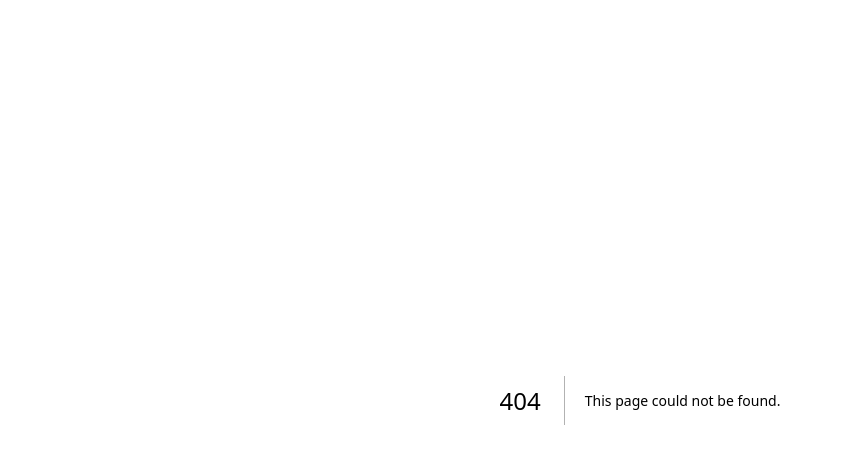
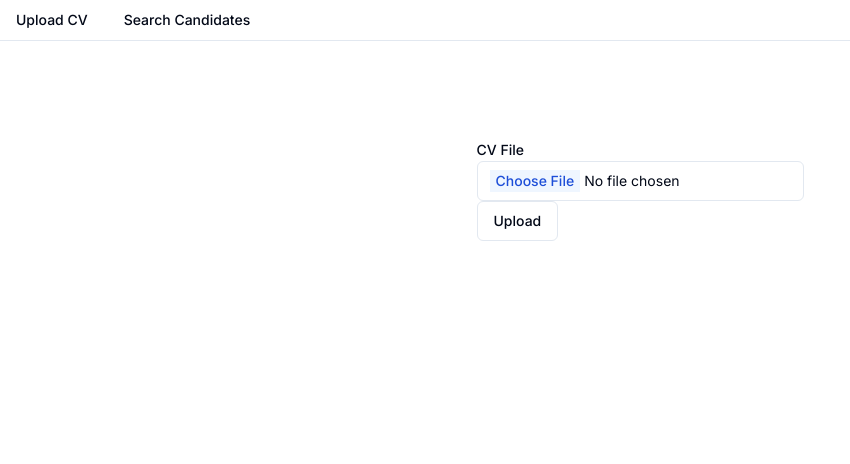
Before and after one commit to G0m1namm/recruit-rocket-hackathon, a Next.js app in the folder frontend/: page /upload-cv in a window 1280 px wide. Before the commit this address had no page. Shown: the top 464 px of the page, without its empty margins (0-850 px from the left). Built offline with nearby package versions, Linux system fonts and the light colour scheme.

Commit message:
feature: add upload cv page and initial nav bar

```diff
--- /dev/null
+++ b/frontend/app/api/upload/route.ts
@@ -0,0 +1,22 @@
+import { writeFile } from 'fs/promises'
+import { NextRequest, NextResponse } from 'next/server'
+
+export async function POST(request: NextRequest) {
+  const data = await request.formData()
+  const file: File | null = data.get('file') as unknown as File
+
+  if (!file) {
+    return NextResponse.json({ success: false })
+  }
+
+  const bytes = await file.arrayBuffer()
+  const buffer = Buffer.from(bytes)
+
+  // With the file data in the buffer, you can do whatever you want with it.
+  // For this, we'll just write it to the filesystem in a new location
+  const path = `public/upload/${file.name}`
+  await writeFile(path, buffer)
+  console.log(`open ${path} to see the uploaded file`)
+
+  return NextResponse.json({ success: true })
+}
--- a/frontend/app/layout.tsx
+++ b/frontend/app/layout.tsx
@@ -3,25 +3,30 @@
 import { Inter } from 'next/font/google'
 import ReactQueryProvider from './chat/components/react-query-provider'
 import { TooltipProvider } from '@/components/ui/tooltip'
-
+import { Toaster } from 'sonner';
+import Navbar from "@/components/ui/navbar"
 const inter = Inter({ subsets: ['latin'] })
 
 export const metadata: Metadata = {
   title: 'Create Next App',
-  description: 'Generated by create next app'
+  description: 'Generated by create next app',
 }
 
 export default function RootLayout({
-  children
+  children,
 }: {
   children: React.ReactNode
 }) {
   return (
     <ReactQueryProvider>
-      <TooltipProvider>
-        <html lang="en">
-          <body className={inter.className}>{children}</body>
-        </html>
+    <TooltipProvider>
+      <html lang="en">
+        <body className={inter.className}>
+          <Navbar />
+          {children}
+          <Toaster />
+        </body>
+      </html>
       </TooltipProvider>
     </ReactQueryProvider>
   )
--- /dev/null
+++ b/frontend/app/upload-cv/page.tsx
@@ -0,0 +1,53 @@
+'use client';
+import { Input } from "@/components/ui/input"
+import { Label } from "@/components/ui/label"
+import { Button } from "@/components/ui/button"
+import { toast } from 'sonner'
+import { useState, useRef } from 'react'
+
+export default function Page() {
+  const [file, setFile] = useState<File>()
+  const fileInputRef = useRef<HTMLInputElement | null>(null); // Reference to the file input
+
+  const onSubmit = async (e: React.FormEvent<HTMLFormElement>) => {
+    e.preventDefault()
+    if (!file) return
+
+    try {
+      const data = new FormData()
+      data.set('file', file)
+
+      const res = await fetch('/api/upload', {
+        method: 'POST',
+        body: data
+      })
+      // handle the error
+      if (!res.ok) throw new Error(await res.text())
+
+      // Clear the file input by resetting the form
+     if (fileInputRef.current) {
+        fileInputRef.current.value = ''; // Reset the file input value to clear it
+      }
+
+      toast.success('File ' + file?.name + ' was uploaded successfully')
+      setFile(undefined)
+    } catch (e: any) {
+      // Handle errors here
+      toast.error('The file couldn\'t be uploaded')
+      console.error(e)
+    }
+  }
+
+  return <main className="flex min-h-screen flex-col items-center justify-between p-24">
+     <form onSubmit={onSubmit}>
+       <Label htmlFor="cv">CV File</Label>
+       <Input id="cv" type="file" name="file"
+        onChange={(e) => setFile(e.target.files?.[0])}
+        accept=".pdf"
+        ref={fileInputRef}
+        className="file:bg-blue-50 file:text-blue-700 hover:file:bg-blue-100" />
+
+      <Button type="submit"  variant="outline" value="Upload">Upload</Button>
+    </form>
+  </main>
+}
--- a/frontend/components/ui/button.tsx
+++ b/frontend/components/ui/button.tsx
@@ -1,35 +1,35 @@
-import * as React from 'react'
-import { Slot } from '@radix-ui/react-slot'
-import { cva, type VariantProps } from 'class-variance-authority'
+import * as React from "react"
+import { Slot } from "@radix-ui/react-slot"
+import { cva, type VariantProps } from "class-variance-authority"
 
-import { cn } from '@/lib/utils'
+import { cn } from "@/lib/utils"
 
 const buttonVariants = cva(
-  'inline-flex items-center justify-center rounded-md text-sm font-medium ring-offset-background transition-colors focus-visible:outline-none focus-visible:ring-2 focus-visible:ring-ring focus-visible:ring-offset-2 disabled:pointer-events-none disabled:opacity-50',
+  "inline-flex items-center justify-center rounded-md text-sm font-medium ring-offset-background transition-colors focus-visible:outline-none focus-visible:ring-2 focus-visible:ring-ring focus-visible:ring-offset-2 disabled:pointer-events-none disabled:opacity-50",
   {
     variants: {
       variant: {
-        default: 'bg-primary text-primary-foreground hover:bg-primary/90',
+        default: "bg-primary text-primary-foreground hover:bg-primary/90",
         destructive:
-          'bg-destructive text-destructive-foreground hover:bg-destructive/90',
+          "bg-destructive text-destructive-foreground hover:bg-destructive/90",
         outline:
-          'border border-input bg-background hover:bg-accent hover:text-accent-foreground',
+          "border border-input bg-background hover:bg-accent hover:text-accent-foreground",
         secondary:
-          'bg-secondary text-secondary-foreground hover:bg-secondary/80',
-        ghost: 'hover:bg-accent hover:text-accent-foreground',
-        link: 'text-primary underline-offset-4 hover:underline'
+          "bg-secondary text-secondary-foreground hover:bg-secondary/80",
+        ghost: "hover:bg-accent hover:text-accent-foreground",
+        link: "text-primary underline-offset-4 hover:underline",
       },
       size: {
-        default: 'h-10 px-4 py-2',
-        sm: 'h-9 rounded-md px-3',
-        lg: 'h-11 rounded-md px-8',
-        icon: 'h-10 w-10'
-      }
+        default: "h-10 px-4 py-2",
+        sm: "h-9 rounded-md px-3",
+        lg: "h-11 rounded-md px-8",
+        icon: "h-10 w-10",
+      },
     },
     defaultVariants: {
-      variant: 'default',
-      size: 'default'
-    }
+      variant: "default",
+      size: "default",
+    },
   }
 )
 
@@ -41,7 +41,7 @@
 
 const Button = React.forwardRef<HTMLButtonElement, ButtonProps>(
   ({ className, variant, size, asChild = false, ...props }, ref) => {
-    const Comp = asChild ? Slot : 'button'
+    const Comp = asChild ? Slot : "button"
     return (
       <Comp
         className={cn(buttonVariants({ variant, size, className }))}
@@ -51,6 +51,6 @@
     )
   }
 )
-Button.displayName = 'Button'
+Button.displayName = "Button"
 
 export { Button, buttonVariants }
--- /dev/null
+++ b/frontend/components/ui/navbar.tsx
@@ -0,0 +1,42 @@
+'use client'
+import React from "react";
+import Link from "next/link";
+import {
+  NavigationMenu,
+  NavigationMenuContent,
+  NavigationMenuIndicator,
+  NavigationMenuItem,
+  NavigationMenuLink,
+  NavigationMenuList,
+  NavigationMenuTrigger,
+  navigationMenuTriggerStyle,
+  NavigationMenuViewport,
+} from "@/components/ui/navigation-menu"
+
+const Navbar = () => {
+    return (
+      <header className="supports-backdrop-blur:bg-background/60 sticky top-0 z-50 w-full border-b bg-background/95 backdrop-blur">
+       <NavigationMenu className="items-center">
+        <NavigationMenuList>
+        <NavigationMenuItem>
+          <Link href="/upload-cv" legacyBehavior passHref>
+            <NavigationMenuLink className={navigationMenuTriggerStyle()}>
+              Upload CV
+            </NavigationMenuLink>
+          </Link>
+        </NavigationMenuItem>
+        <NavigationMenuItem>
+          <Link href="/upload-cv" legacyBehavior passHref>
+            <NavigationMenuLink className={navigationMenuTriggerStyle()}>
+              Search Candidates
+            </NavigationMenuLink>
+          </Link>
+        </NavigationMenuItem>
+
+        </NavigationMenuList>
+      </NavigationMenu>
+      </header>
+    );
+  };
+
+  export default Navbar;
--- /dev/null
+++ b/frontend/components/ui/navigation-menu.tsx
@@ -0,0 +1,128 @@
+import * as React from "react"
+import * as NavigationMenuPrimitive from "@radix-ui/react-navigation-menu"
+import { cva } from "class-variance-authority"
+import { ChevronDown } from "lucide-react"
+
+import { cn } from "@/lib/utils"
+
+const NavigationMenu = React.forwardRef<
+  React.ElementRef<typeof NavigationMenuPrimitive.Root>,
+  React.ComponentPropsWithoutRef<typeof NavigationMenuPrimitive.Root>
+>(({ className, children, ...props }, ref) => (
+  <NavigationMenuPrimitive.Root
+    ref={ref}
+    className={cn(
+      "relative z-10 flex max-w-max flex-1 items-center justify-center",
+      className
+    )}
+    {...props}
+  >
+    {children}
+    <NavigationMenuViewport />
+  </NavigationMenuPrimitive.Root>
+))
+NavigationMenu.displayName = NavigationMenuPrimitive.Root.displayName
+
+const NavigationMenuList = React.forwardRef<
+  React.ElementRef<typeof NavigationMenuPrimitive.List>,
+  React.ComponentPropsWithoutRef<typeof NavigationMenuPrimitive.List>
+>(({ className, ...props }, ref) => (
+  <NavigationMenuPrimitive.List
+    ref={ref}
+    className={cn(
+      "group flex flex-1 list-none items-center justify-center space-x-1",
+      className
+    )}
+    {...props}
+  />
+))
+NavigationMenuList.displayName = NavigationMenuPrimitive.List.displayName
+
+const NavigationMenuItem = NavigationMenuPrimitive.Item
+
+const navigationMenuTriggerStyle = cva(
+  "group inline-flex h-10 w-max items-center justify-center rounded-md bg-background px-4 py-2 text-sm font-medium transition-colors hover:bg-accent hover:text-accent-foreground focus:bg-accent focus:text-accent-foreground focus:outline-none disabled:pointer-events-none disabled:opacity-50 data-[active]:bg-accent/50 data-[state=open]:bg-accent/50"
+)
+
+const NavigationMenuTrigger = React.forwardRef<
+  React.ElementRef<typeof NavigationMenuPrimitive.Trigger>,
+  React.ComponentPropsWithoutRef<typeof NavigationMenuPrimitive.Trigger>
+>(({ className, children, ...props }, ref) => (
+  <NavigationMenuPrimitive.Trigger
+    ref={ref}
+    className={cn(navigationMenuTriggerStyle(), "group", className)}
+    {...props}
+  >
+    {children}{" "}
+    <ChevronDown
+      className="relative top-[1px] ml-1 h-3 w-3 transition duration-200 group-data-[state=open]:rotate-180"
+      aria-hidden="true"
+    />
+  </NavigationMenuPrimitive.Trigger>
+))
+NavigationMenuTrigger.displayName = NavigationMenuPrimitive.Trigger.displayName
+
+const NavigationMenuContent = React.forwardRef<
+  React.ElementRef<typeof NavigationMenuPrimitive.Content>,
+  React.ComponentPropsWithoutRef<typeof NavigationMenuPrimitive.Content>
+>(({ className, ...props }, ref) => (
+  <NavigationMenuPrimitive.Content
+    ref={ref}
+    className={cn(
+      "left-0 top-0 w-full data-[motion^=from-]:animate-in data-[motion^=to-]:animate-out data-[motion^=from-]:fade-in data-[motion^=to-]:fade-out data-[motion=from-end]:slide-in-from-right-52 data-[motion=from-start]:slide-in-from-left-52 data-[motion=to-end]:slide-out-to-right-52 data-[motion=to-start]:slide-out-to-left-52 md:absolute md:w-auto ",
+      className
+    )}
+    {...props}
+  />
+))
+NavigationMenuContent.displayName = NavigationMenuPrimitive.Content.displayName
+
+const NavigationMenuLink = NavigationMenuPrimitive.Link
+
+const NavigationMenuViewport = React.forwardRef<
+  React.ElementRef<typeof NavigationMenuPrimitive.Viewport>,
+  React.ComponentPropsWithoutRef<typeof NavigationMenuPrimitive.Viewport>
+>(({ className, ...props }, ref) => (
+  <div className={cn("absolute left-0 top-full flex justify-center")}>
+    <NavigationMenuPrimitive.Viewport
+      className={cn(
+        "origin-top-center relative mt-1.5 h-[var(--radix-navigation-menu-viewport-height)] w-full overflow-hidden rounded-md border bg-popover text-popover-foreground shadow-lg data-[state=open]:animate-in data-[state=closed]:animate-out data-[state=closed]:zoom-out-95 data-[state=open]:zoom-in-90 md:w-[var(--radix-navigation-menu-viewport-width)]",
+        className
+      )}
+      ref={ref}
+      {...props}
+    />
+  </div>
+))
+NavigationMenuViewport.displayName =
+  NavigationMenuPrimitive.Viewport.displayName
+
+const NavigationMenuIndicator = React.forwardRef<
+  React.ElementRef<typeof NavigationMenuPrimitive.Indicator>,
+  React.ComponentPropsWithoutRef<typeof NavigationMenuPrimitive.Indicator>
+>(({ className, ...props }, ref) => (
+  <NavigationMenuPrimitive.Indicator
+    ref={ref}
+    className={cn(
+      "top-full z-[1] flex h-1.5 items-end justify-center overflow-hidden data-[state=visible]:animate-in data-[state=hidden]:animate-out data-[state=hidden]:fade-out data-[state=visible]:fade-in",
+      className
+    )}
+    {...props}
+  >
+    <div className="relative top-[60%] h-2 w-2 rotate-45 rounded-tl-sm bg-border shadow-md" />
+  </NavigationMenuPrimitive.Indicator>
+))
+NavigationMenuIndicator.displayName =
+  NavigationMenuPrimitive.Indicator.displayName
+
+export {
+  navigationMenuTriggerStyle,
+  NavigationMenu,
+  NavigationMenuList,
+  NavigationMenuItem,
+  NavigationMenuContent,
+  NavigationMenuTrigger,
+  NavigationMenuLink,
+  NavigationMenuIndicator,
+  NavigationMenuViewport,
+}
--- a/frontend/package.json
+++ b/frontend/package.json
@@ -28,6 +28,7 @@
     "@radix-ui/react-toggle": "^1.0.3",
     "@radix-ui/react-tooltip": "^1.0.6",
     "@tanstack/react-query": "^4.35.3",
+    "@radix-ui/react-navigation-menu": "^1.1.3",
     "@types/node": "20.6.3",
     "@types/react": "18.2.22",
     "@types/react-dom": "18.2.7",
@@ -49,6 +50,7 @@
     "react-textarea-autosize": "^8.5.3",
     "remark-gfm": "^4.0.0",
     "remark-math": "^6.0.0",
+    "sonner": "^1.0.3",
     "tailwind-merge": "^1.14.0",
     "tailwindcss": "3.3.3",
     "tailwindcss-animate": "^1.0.7",
```
Also changed, not shown: frontend/components/ui/input.tsx (+4 -4 lines), frontend/components/ui/label.tsx (+6 -6 lines).
